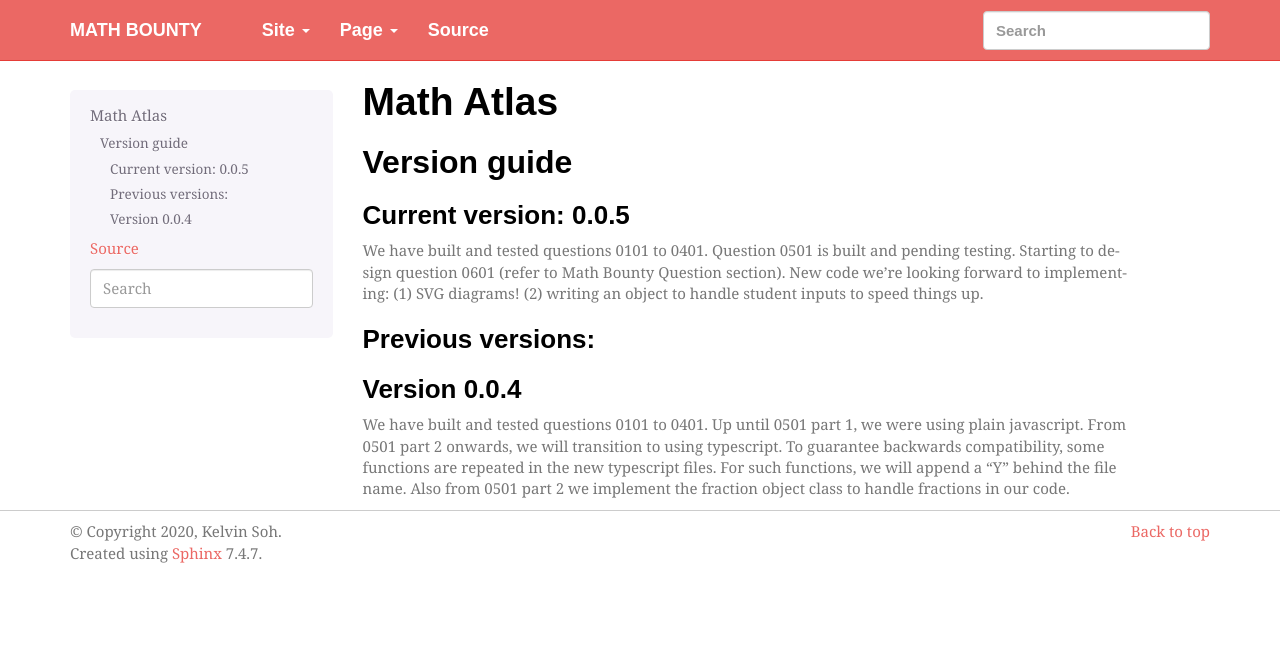
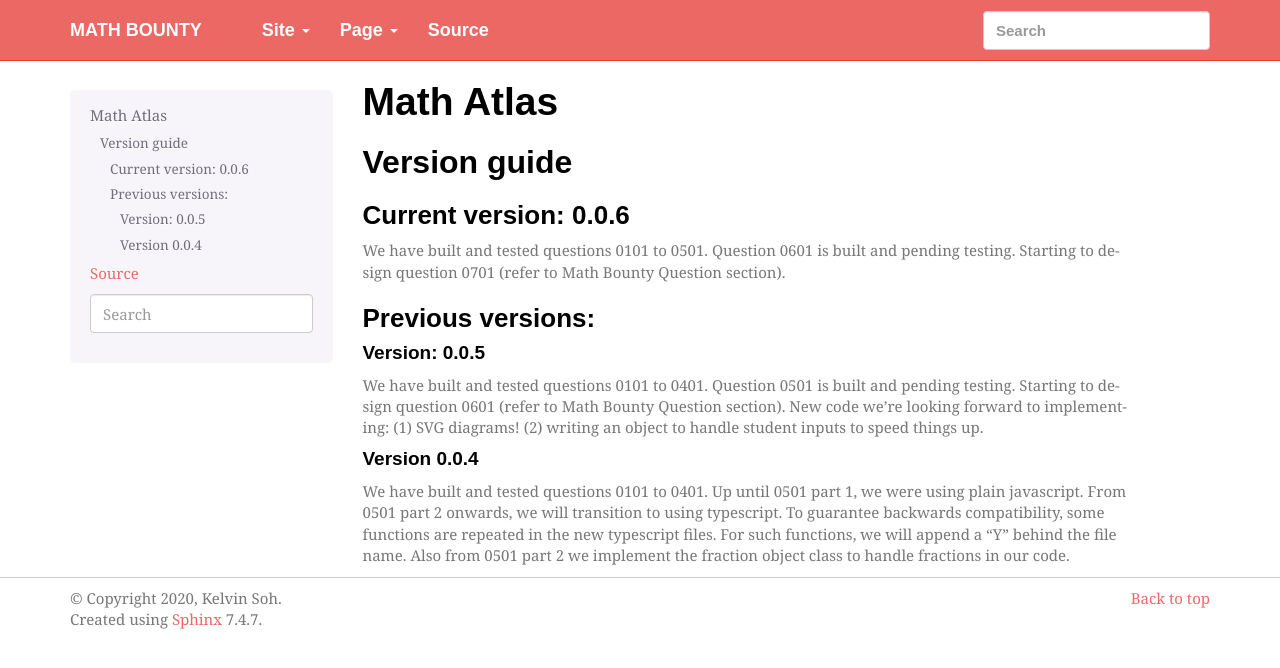
Before and after one commit to kelvinsjk/math-bounty, a Sphinx documentation site: the page built from docs/math-atlas.rst, in a window 1280 px wide. Shown: the top 668 px of the page. Built offline with Sphinx 7.4.7, drawn with Linux system fonts in a browser that asks for light colours; some web fonts are replaced.

Commit message:
topic 7 documentation, updates to other topics

```diff
--- a/docs/conf.py
+++ b/docs/conf.py
@@ -28,7 +28,7 @@ author = 'Kelvin Soh'
 # extensions coming with Sphinx (named 'sphinx.ext.*') or your custom
 # ones.
 extensions = [
-'sphinx_math_dollar','sphinx.ext.mathjax'
+'sphinx_math_dollar','sphinx.ext.mathjax', 'sphinx.ext.imgconverter'
 ]
 
 # Add any paths that contain templates here, relative to this directory.
--- a/docs/math-atlas.rst
+++ b/docs/math-atlas.rst
@@ -4,13 +4,17 @@ Math Atlas
 Version guide
 --------------------------------
 
-Current version: 0.0.5
+Current version: 0.0.6
 ^^^^^^^^^^^^^^^^^^^^^^^
-We have built and tested questions 0101 to 0401. Question 0501 is built and pending testing. Starting to design question 0601 (refer to Math Bounty Question section). New code we're looking forward to implementing: (1) SVG diagrams! (2) writing an object to handle student inputs to speed things up.
+We have built and tested questions 0101 to 0501. Question 0601 is built and pending testing. Starting to design question 0701 (refer to Math Bounty Question section).
 
 Previous versions:
 ^^^^^^^^^^^^^^^^^^^^
 
+Version: 0.0.5
+~~~~~~~~~~~~~~~
+We have built and tested questions 0101 to 0401. Question 0501 is built and pending testing. Starting to design question 0601 (refer to Math Bounty Question section). New code we're looking forward to implementing: (1) SVG diagrams! (2) writing an object to handle student inputs to speed things up.
+
 Version 0.0.4
-^^^^^^^^^^^^^^
+~~~~~~~~~~~~~~
 We have built and tested questions 0101 to 0401. Up until 0501 part 1, we were using plain javascript. From 0501 part 2 onwards, we will transition to using typescript. To guarantee backwards compatibility, some functions are repeated in the new typescript files. For such functions, we will append a "Y" behind the file name. Also from 0501 part 2 we implement the fraction object class to handle fractions in our code.
--- a/docs/questions/topic5.rst
+++ b/docs/questions/topic5.rst
@@ -34,7 +34,7 @@ This gives the potential for up to 800 unique questions.
 Pedagogy notes
 ^^^^^^^^^^^^^^
 
-The variation in numbers/algebraic terms is achieved with modifiying :math:`u_n`.
+The variation in numbers/algebraic terms is achieved with modifying :math:`u_n`.
 
 The variation in the structure of the question comes from changing the order of the difference :math:`u_{n+1}-u_{n}`. We will thus see cancelation either down towards the right or down towards the left.
 
--- a/docs/questions/topic6.rst
+++ b/docs/questions/topic6.rst
@@ -30,10 +30,10 @@ This question is inspired by the 2008 H2 Mathematics (9740) Paper 1 Question 7.
 
 Randomly generated elements
 ^^^^^^^^^^^^^^^^^^^^^^^^^^^^^
-*   :math:`a,b` and :math:`c` (8*9*19 options)
+*   :math:`a,b` and :math:`c` (8*9*10 options)
 *   Either a semicircle or a triangle (2 options)
 
-This gives the potential for up to 2736 unique questions.
+This gives the potential for up to 1440 unique questions.
 
 Pedagogy notes
 ^^^^^^^^^^^^^^^
```
Also changed, not shown: docs/questions/topic7.rst (added, +45 -0 lines).
